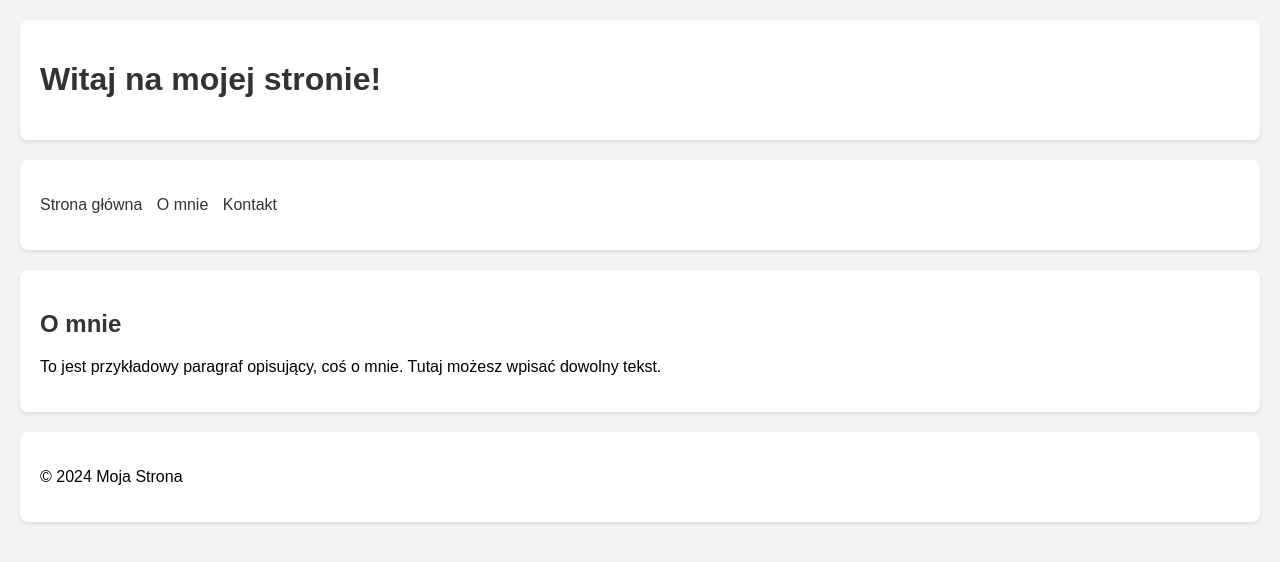
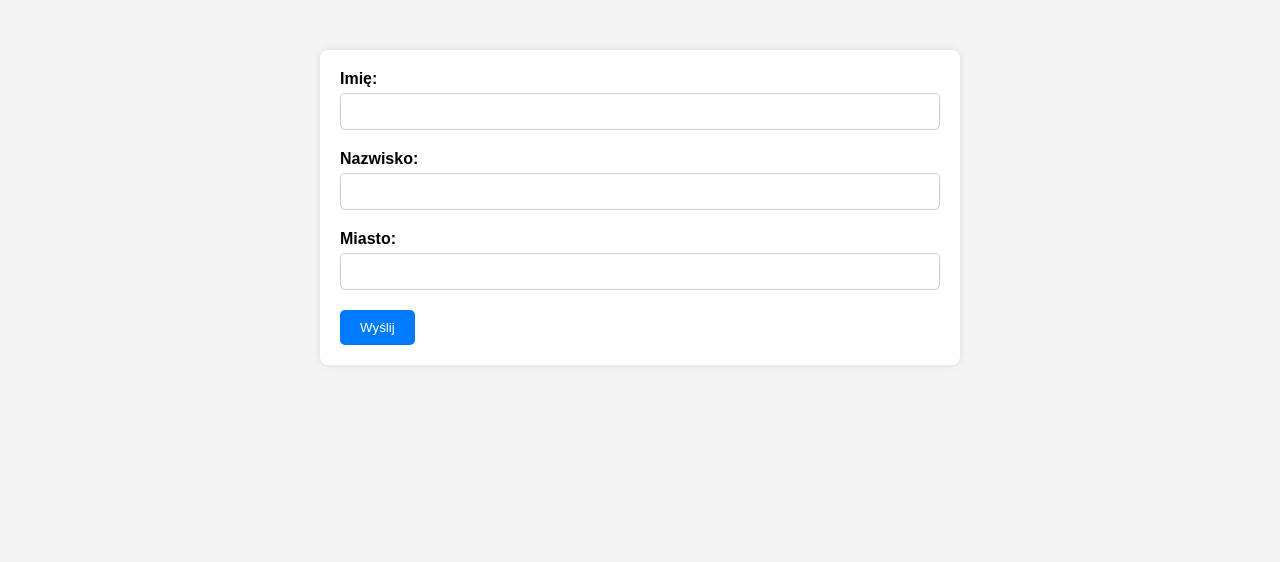
Before and after one commit to mefisniu/PandaBuy-Leak.com, a plain HTML site: page index.html in a window 1280 px wide. Drawn offline with Linux system fonts and the light colour scheme.

Commit message:
Update index.html

```diff
--- a/index.html
+++ b/index.html
@@ -1,28 +1,72 @@
 <!DOCTYPE html>
 <html lang="pl">
 <head>
-    <meta charset="UTF-8">
-    <meta name="viewport" content="width=device-width, initial-scale=1.0">
-    <title>Moja Strona</title>
-    <link rel="stylesheet" href="style.css">
+<meta charset="UTF-8">
+<meta name="viewport" content="width=device-width, initial-scale=1.0">
+<title>Formularz</title>
+<style>
+    body {
+        font-family: Arial, sans-serif;
+        background-color: #f4f4f4;
+        margin: 0;
+        padding: 0;
+    }
+    .container {
+        width: 80%;
+        max-width: 600px;
+        margin: 50px auto;
+        background-color: #fff;
+        padding: 20px;
+        border-radius: 8px;
+        box-shadow: 0 0 10px rgba(0, 0, 0, 0.1);
+    }
+    .form-group {
+        margin-bottom: 20px;
+    }
+    label {
+        display: block;
+        font-weight: bold;
+        margin-bottom: 5px;
+    }
+    input[type="text"] {
+        width: 100%;
+        padding: 10px;
+        border: 1px solid #ccc;
+        border-radius: 5px;
+        box-sizing: border-box;
+    }
+    input[type="submit"] {
+        background-color: #007bff;
+        color: #fff;
+        border: none;
+        padding: 10px 20px;
+        border-radius: 5px;
+        cursor: pointer;
+    }
+    input[type="submit"]:hover {
+        background-color: #0056b3;
+    }
+</style>
 </head>
 <body>
-    <header>
-        <h1>Witaj na mojej stronie!</h1>
-    </header>
-    <nav>
-        <ul>
-            <li><a href="#">Strona główna</a></li>
-            <li><a href="#">O mnie</a></li>
-            <li><a href="#">Kontakt</a></li>
-        </ul>
-    </nav>
-    <section>
-        <h2>O mnie</h2>
-        <p>To jest przykładowy paragraf opisujący, coś o mnie. Tutaj możesz wpisać dowolny tekst.</p>
-    </section>
-    <footer>
-        <p>&copy; 2024 Moja Strona</p>
-    </footer>
+
+<div class="container">
+    <form>
+        <div class="form-group">
+            <label for="imie">Imię:</label>
+            <input type="text" id="imie" name="imie" required>
+        </div>
+        <div class="form-group">
+            <label for="nazwisko">Nazwisko:</label>
+            <input type="text" id="nazwisko" name="nazwisko" required>
+        </div>
+        <div class="form-group">
+            <label for="miasto">Miasto:</label>
+            <input type="text" id="miasto" name="miasto" required>
+        </div>
+        <input type="submit" value="Wyślij">
+    </form>
+</div>
+
 </body>
 </html>
```
